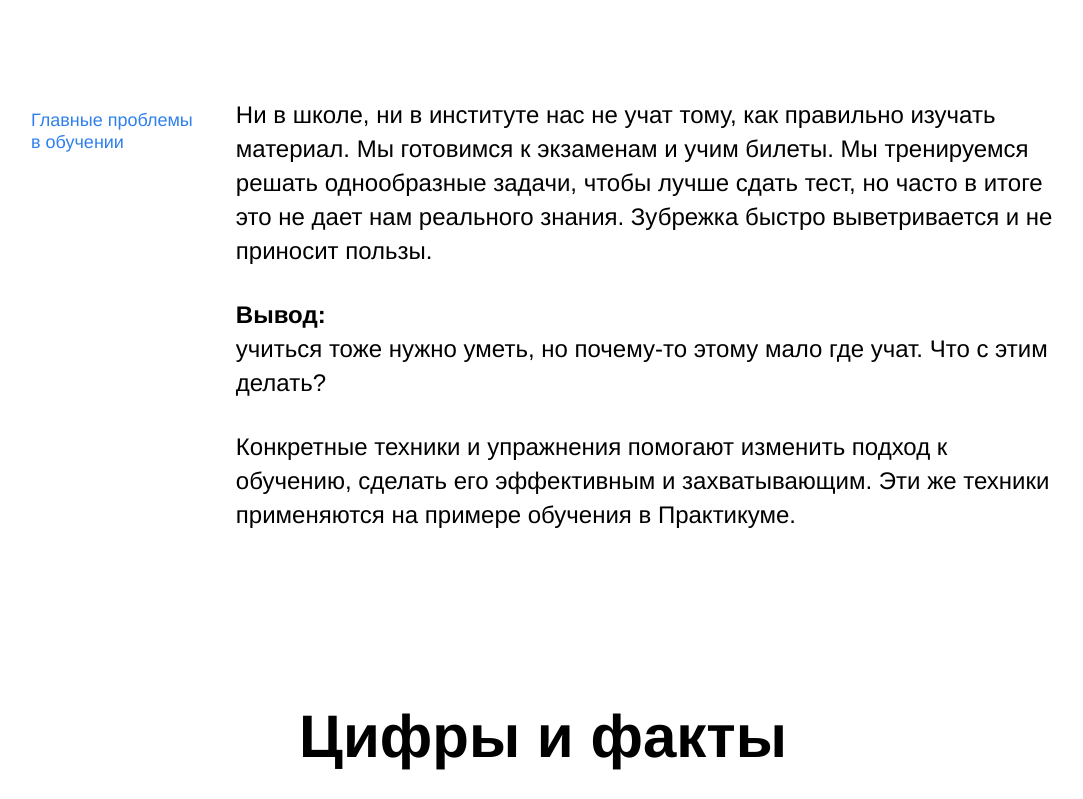
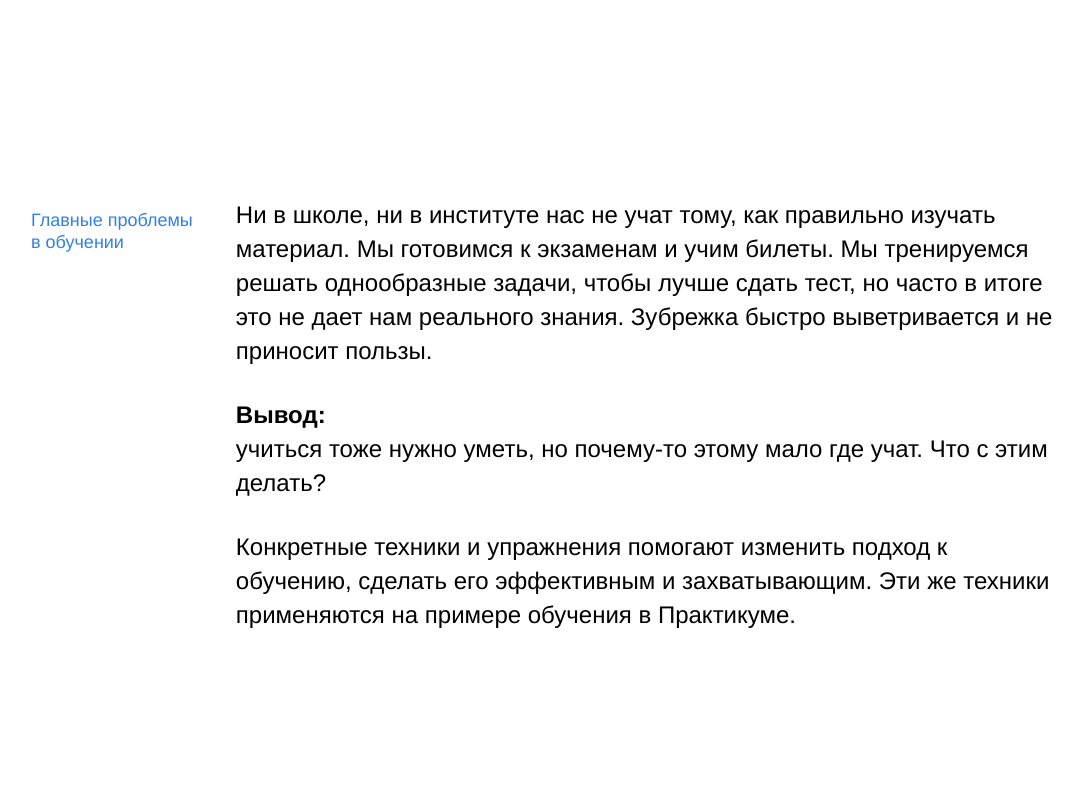
Before and after one commit to AlbinaKalimulina/how-to-learn, a plain HTML site: page index.html in a window 1280 px wide. Shown: the part 758-1557 px from the top of the page, without its empty margins (97-1180 px from the left). Drawn offline with Linux system fonts and the light colour scheme.

Commit message:
ПР1 на проверку

```diff
--- a/styles/style.css
+++ b/styles/style.css
@@ -93,13 +93,11 @@
   display: flex;
   flex-direction: row;
   justify-content: space-between;
-  margin-top: 100px;
-  justify-content: space-between;
   width: 80%;
   line-height: 34px;
   font-size: 24px;
   font-weight: normal;
-  margin-top: 0;
+  margin-top: 100px;
   margin-left: auto;
   margin-right: auto;
 }
```
